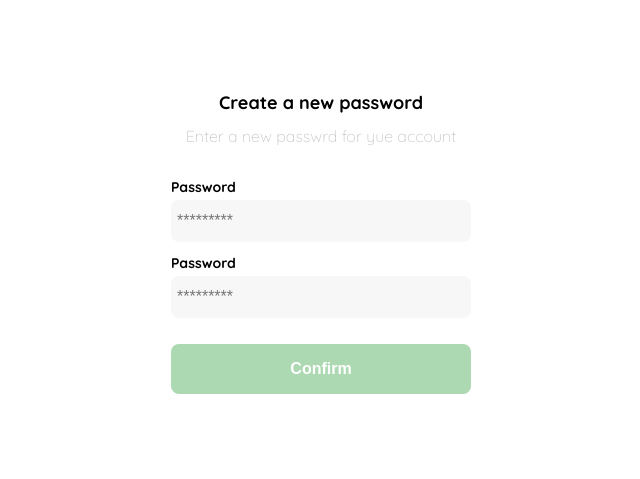
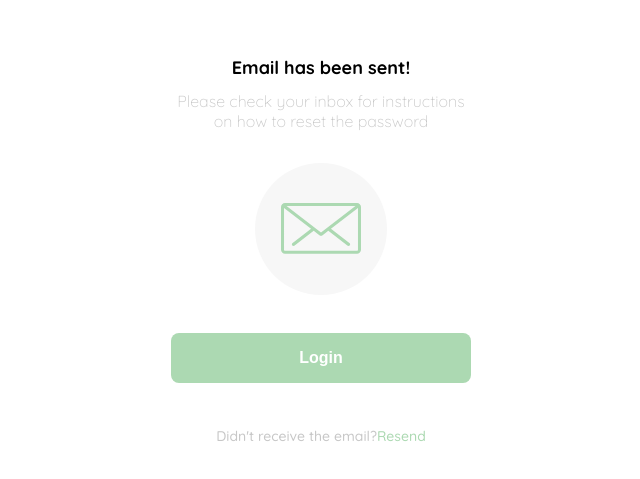
Before and after one commit to ManuelDevWeb/ReactWebStore, a React app: page /recovery-password in a window 1280 px wide. Shown: the part 149-628 px from the top of the page, without its empty margins (319-959 px from the left). Built offline with nearby package versions, Linux system fonts and the light colour scheme.

Commit message:
Se agrego la configuración de React Router y se crearon los componentes Home y NotFound

```diff
--- a/package.json
+++ b/package.json
@@ -31,6 +31,7 @@
         "html-webpack-plugin": "^5.3.2",
         "react": "^17.0.2",
         "react-dom": "^17.0.2",
+        "react-router-dom": "^5.3.0",
         "webpack": "^5.58.1",
         "webpack-cli": "^4.9.0",
         "webpack-dev-server": "^4.3.1"
--- a/src/components/App.jsx
+++ /dev/null
@@ -1,18 +0,0 @@
-import React from 'react';
-
-// Importando componentes
-import {Layout} from '../containers/Layout';
-import {Login} from '../containers/Login';
-
-// Importando estilos
-import '../styles/global.css';
-
-const App = () => {
-    return (
-        <Layout>
-            <Login />
-        </Layout>
-    )
-}
-
-export {App};
--- /dev/null
+++ b/src/containers/RecoveryPassword.jsx
@@ -0,0 +1,32 @@
+import React from "react";
+
+// Importando estilos
+import '../styles/RecoveryPassword.scss';
+
+// Importando imágenes
+import logo from '../assets/logos/logo_yard_sale.svg';
+import imgEmail from '../assets/icons/email.svg';
+
+const RecoveryPassword = () => {
+  return (
+    <div className="login">
+      <div className="form-container">
+        <img src={logo} alt="logo" className="logo" />
+        <h1 className="title">Email has been sent!</h1>
+        <p className="subtitle">
+          Please check your inbox for instructions on how to reset the password
+        </p>
+        <div className="email-image">
+          <img src={imgEmail} alt="email" />
+        </div>
+        <button className="primary-button login-button">Login</button>
+        <p className="resend">
+          <span>Didn't receive the email?</span>
+          <a href="/">Resend</a>
+        </p>
+      </div>
+    </div>
+  );
+};
+
+export { RecoveryPassword };
--- /dev/null
+++ b/src/pages/Home.jsx
@@ -0,0 +1,11 @@
+import React from 'react';
+
+const Home = () => {
+    return (
+        <div>
+            <h1>React Store Online</h1>
+        </div>
+    );
+}
+
+export {Home};
--- /dev/null
+++ b/src/pages/NotFound.jsx
@@ -0,0 +1,17 @@
+import React from 'react';
+
+// Importando estilos
+import '../styles/NotFound.scss';
+
+// Importando imágenes
+import imgNotFound from '../assets/logos/404Error.gif';
+
+const NotFound = () => {
+    return (
+        <div className="containerNotFound">
+            <img src={imgNotFound} alt="Not Found" />
+        </div>
+    );
+}
+
+export {NotFound};
--- /dev/null
+++ b/src/routes/App.jsx
@@ -0,0 +1,34 @@
+import React from "react";
+
+// Importando React router
+import { BrowserRouter, Switch, Route } from "react-router-dom";
+
+// Importando componentes
+import { Layout } from "../containers/Layout";
+import { Login } from "../containers/Login";
+import { RecoveryPassword } from "../containers/RecoveryPassword";
+import { Home } from "../pages/Home";
+import { NotFound } from "../pages/NotFound";
+
+// Importando estilos
+import "../styles/global.css";
+
+const App = () => {
+  return (
+    /* Permitiendo implementar router en el navegador */
+    <BrowserRouter>
+      <Layout>
+        {/* Regresa la primera ruta que coincida. */}
+        <Switch>
+          {/* Manejando la forma en que trabajaremos con cada ruta */}
+          <Route exact path="/" component={Home} />
+          <Route exact path="/login" component={Login} />
+          <Route exact path="/recovery-password" component={RecoveryPassword} />
+          <Route path="*" component={NotFound} />
+        </Switch>
+      </Layout>
+    </BrowserRouter>
+  );
+};
+
+export { App };
--- /dev/null
+++ b/src/styles/NotFound.scss
@@ -0,0 +1,9 @@
+/* Importando archivo _vars.scss*/
+
+@import 'vars';
+.containerNotFound {
+    width: 100%;
+    height: 100vh;
+    display: grid;
+    place-items: center;
+}
--- /dev/null
+++ b/src/styles/RecoveryPassword.scss
@@ -0,0 +1,89 @@
+/* Importando archivo _vars.scss*/
+
+@import 'vars';
+.login {
+    width: 100%;
+    height: 100vh;
+    display: grid;
+    place-items: center;
+}
+
+.form-container {
+    display: grid;
+    grid-template-rows: auto 1fr auto;
+    width: 300px;
+    justify-items: center;
+}
+
+.logo {
+    width: 150px;
+    margin-bottom: 48px;
+    justify-self: center;
+    display: none;
+}
+
+.title {
+    font-size: var(--lg);
+    margin-bottom: 12px;
+    text-align: center;
+}
+
+.subtitle {
+    color: var(--very-light-pink);
+    font-size: var(--md);
+    font-weight: 300;
+    margin-top: 0;
+    margin-bottom: 32px;
+    text-align: center;
+}
+
+.email-image {
+    width: 132px;
+    height: 132px;
+    border-radius: 50%;
+    background-color: var(--text-input-field);
+    display: flex;
+    justify-content: center;
+    align-items: center;
+    margin-bottom: 24px;
+}
+
+.email-image img {
+    width: 80px;
+}
+
+.resend {
+    font-size: var(--sm);
+}
+
+.resend span {
+    color: var(--very-light-pink);
+}
+
+.resend a {
+    color: var(--hospital-green);
+    text-decoration: none;
+}
+
+.primary-button {
+    background-color: var(--hospital-green);
+    border-radius: 8px;
+    border: none;
+    color: var(--white);
+    width: 100%;
+    cursor: pointer;
+    font-size: var(--md);
+    font-weight: bold;
+    height: 50px;
+}
+
+.login-button {
+    margin-top: 14px;
+    margin-bottom: 30px;
+}
+
+@media (max-width: 640px) {
+    .logo {
+        display: block;
+    }
+}
--- a/webpack.config.js
+++ b/webpack.config.js
@@ -10,10 +10,12 @@ module.exports = {
     entry: './src/index.js',
     // lugar al que saldrán todos los archivos
     output: {
-        //en nuestro path, crea la carpeta dist
+        // en nuestro path, crea la carpeta dist
         path: path.resolve(__dirname, 'dist'),
         // nombre del archivo js resultante
-        filename: 'bundle.js'
+        filename: 'bundle.js',
+        // indicando que utilizaremos la raiz del path publico
+        publicPath: '/'
     },
     // asignando el modo desarrollo
     mode: 'development',
@@ -81,6 +83,7 @@ module.exports = {
     ],
     // configuracion para el entorno local en modo desarrollo
     devServer: {
+        historyApiFallback: true,
         allowedHosts: path.join(__dirname, 'dist'),
         compress: true,
         port: 3005,
```
Also changed, not shown: src/index.js (+4 -4 lines), src/assets/logos/404Error.gif (added), 1 other file (tests, documents, lock files or other folders).
